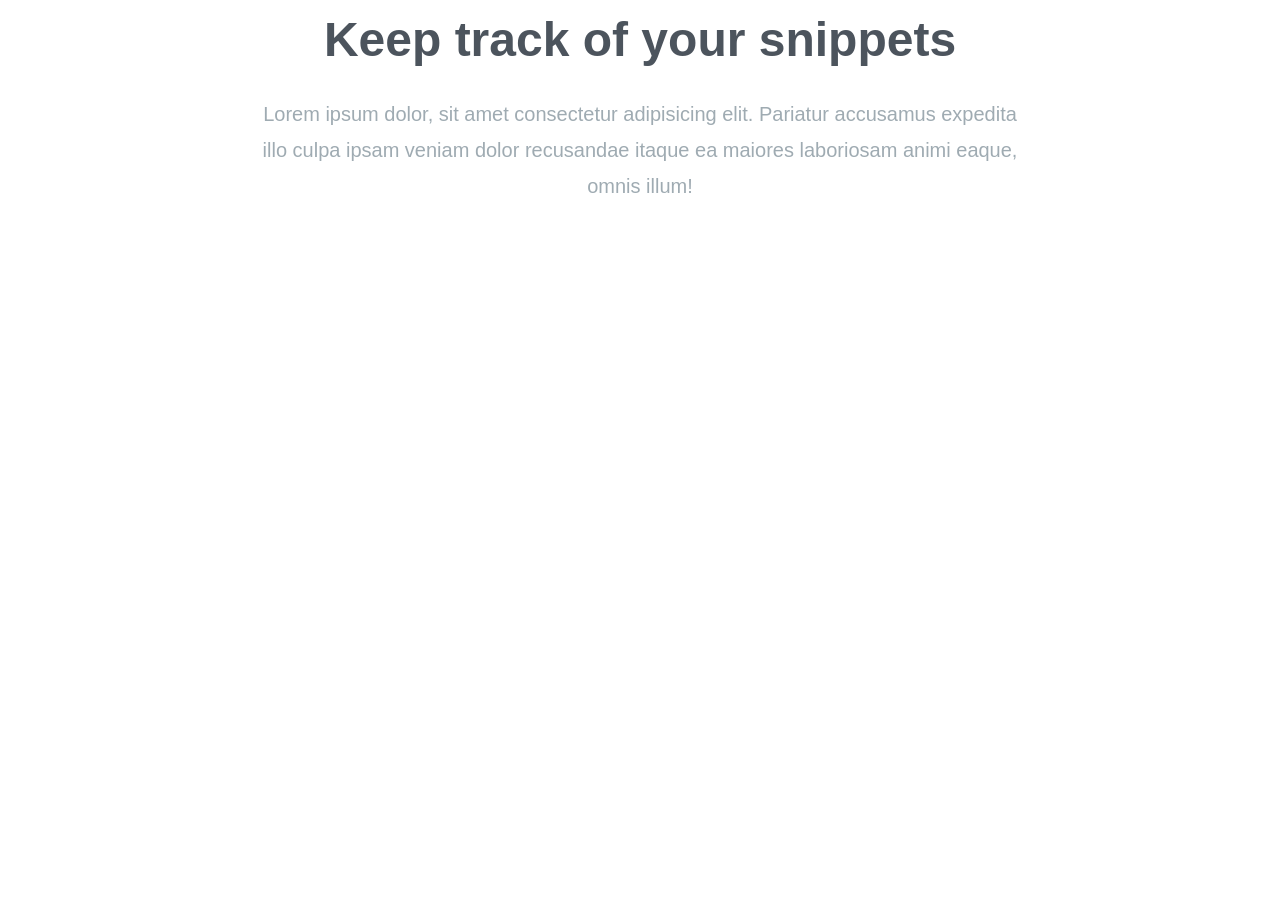
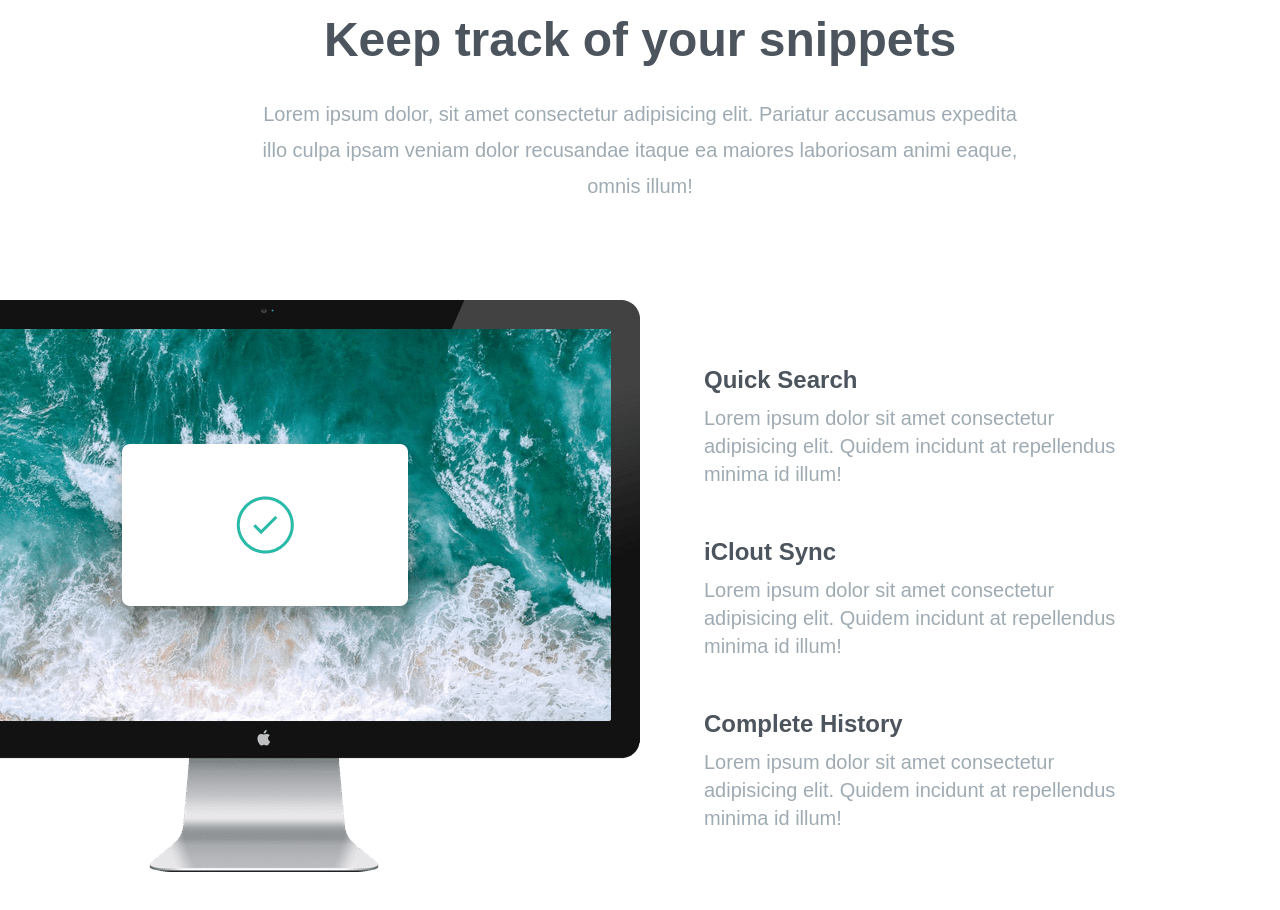
Before and after one commit to strangermushwana/clipboard-website, a website: page index.html in a window 1280 px wide. Shown: the part 625-1535 px from the top of the page. Before the commit the page ends 925 px from the top, so only its background shows below. Drawn offline with Linux system fonts and the light colour scheme; a web font is replaced by a local one.

Commit message:
added features section

```diff
--- a/index.html
+++ b/index.html
@@ -13,7 +13,7 @@
   <body>
     <!-- Hero Section -->
     <section id="hero">
-      <div class="section-container mb-20 px-10 pt-16">
+      <div class="section-container mb-20 pt-16">
         <img src="images/logo.svg" alt="" class="mx-auto my-16">
         <h3>A history of everything you copy</h3>
         <p class="max-w-3xl mx-auto mb-10 text-2xl text-grayishBlue">
@@ -28,12 +28,47 @@
     </section>
     <!-- Snippets Section -->
     <section id="snippets">
-      <div class="section-container my-20 px-10">
+      <div class="section-container my-20">
         <h3>Keep track of your snippets</h3>
         <p class="max-w-3xl mx-auto mb-24 text-xl leading-9 text-center text-grayishBlue">
           Lorem ipsum dolor, sit amet consectetur adipisicing elit. Pariatur accusamus expedita illo culpa ipsam veniam dolor recusandae itaque ea maiores laboriosam animi eaque, omnis illum!
         </p>
       </div>
     </section>
+    <!-- Features Section -->
+    <section id="features">
+      <div class="section-container my-20">
+        <div class="relative flex flex-col md:flex-row md:spacy-x-32">
+          <!-- Image -->
+          <div class="md:w-1/2">
+            <img src="images/image-computer.png" alt="" class="md:absolute top-0 right-[50%]">
+          </div>
+          <!-- Items Container -->
+          <div class="flex flex-col mt-16 mb-24 space-y-12 text-xl md:w-1/2 md:mb-60 md:text-left md:pl-16">
+            <!-- Item 1 -->
+            <div>
+              <h5 class="mb-2 text-2xl font-bold text-darkGrayishBlue">Quick Search</h5>
+              <p class="max-w-md text-grayishBlue">
+                Lorem ipsum dolor sit amet consectetur adipisicing elit. Quidem incidunt at repellendus minima id illum!
+              </p>
+            </div>
+            <!-- Item 2 -->
+            <div>
+              <h5 class="mb-2 text-2xl font-bold text-darkGrayishBlue">iClout Sync</h5>
+              <p class="max-w-md text-grayishBlue">
+                Lorem ipsum dolor sit amet consectetur adipisicing elit. Quidem incidunt at repellendus minima id illum!
+              </p>
+            </div>
+            <!-- Item 3 -->
+            <div>
+              <h5 class="mb-2 text-2xl font-bold text-darkGrayishBlue">Complete History</h5>
+              <p class="max-w-md text-grayishBlue">
+                Lorem ipsum dolor sit amet consectetur adipisicing elit. Quidem incidunt at repellendus minima id illum!
+              </p>
+            </div>
+          </div>
+        </div>
+      </div>
+    </section>
   </body>
 </html>
--- a/input.css
+++ b/input.css
@@ -9,7 +9,7 @@
 }
 
 .section-container {
-  @apply max-w-6xl mx-auto text-center;
+  @apply max-w-6xl mx-auto text-center px-10;
 }
 
 .button-container {
```
Also changed, not shown: css/style.css.
